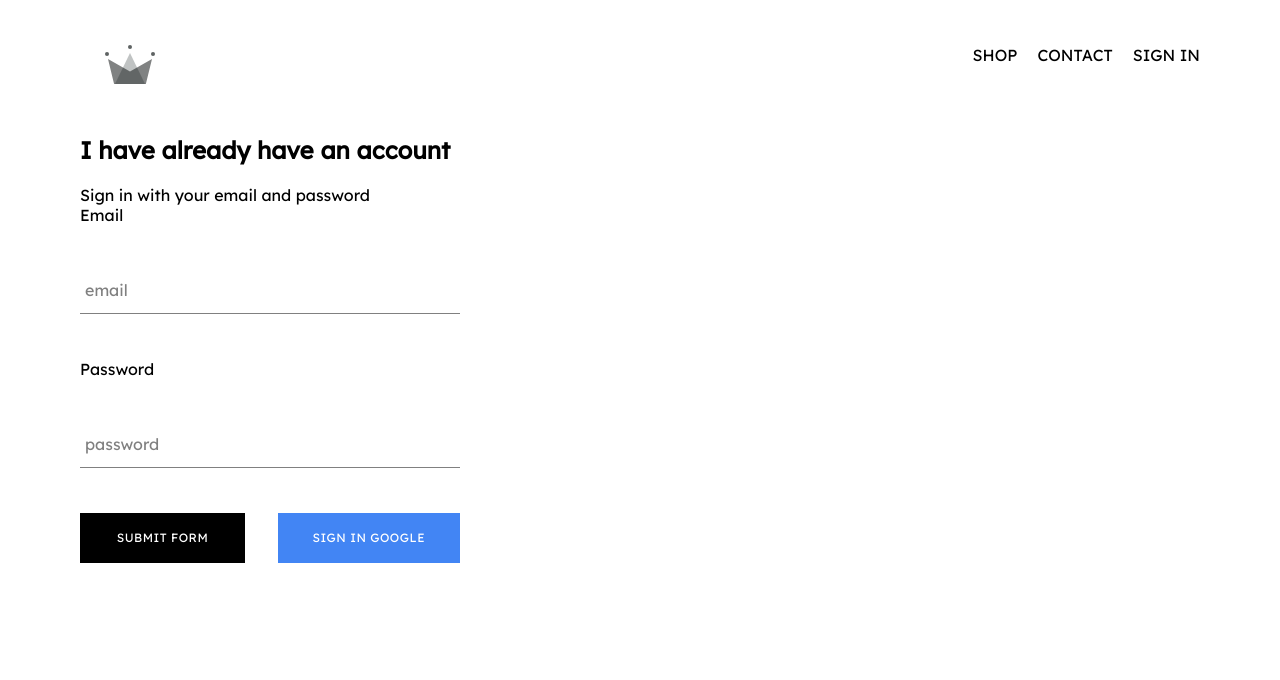
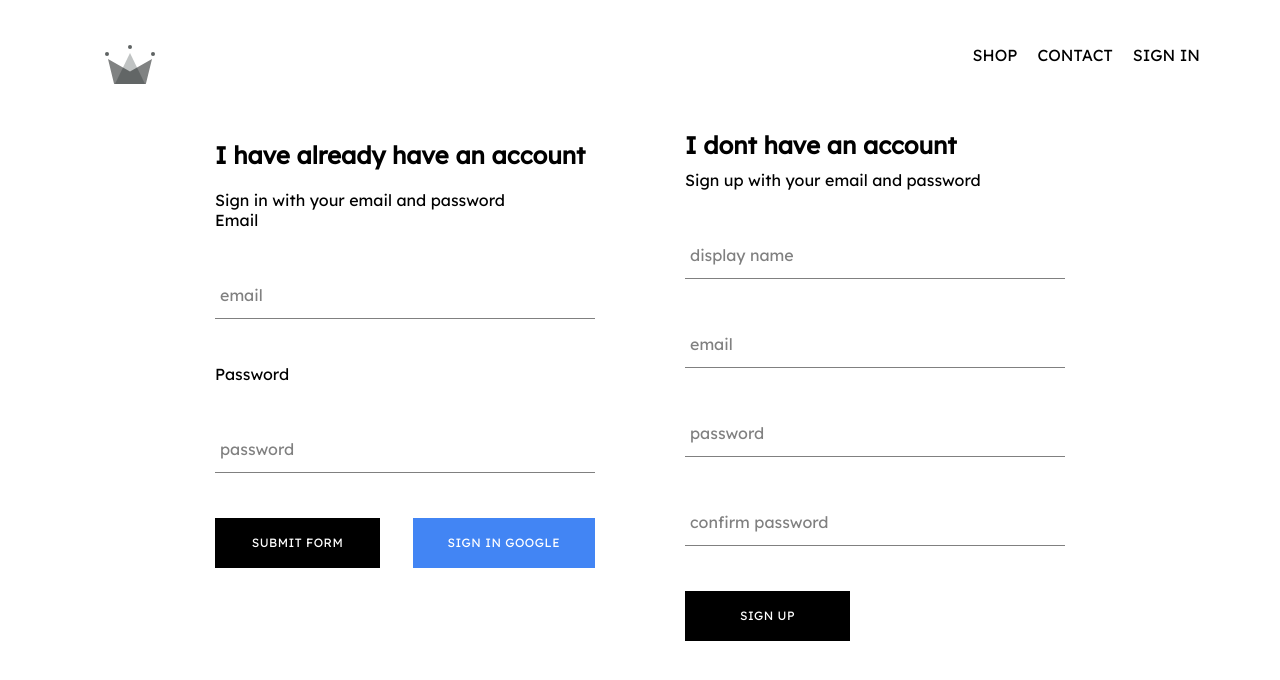
Before and after one commit to Diyorbek-Yusupov/udemy-shop, a React (Create React App) app: page /signin in a window 1280 px wide. Shown: the top 680 px of the page. Built offline with nearby package versions, Linux system fonts and the light colour scheme; no server answers.

Commit message:
implemented signUp with email functionality

```diff
--- a/src/App.js
+++ b/src/App.js
@@ -1,12 +1,13 @@
 import React from "react";
 import { Route, Routes } from "react-router-dom";
+import { onSnapshot } from "firebase/firestore";
 
 import "./App.css";
 import Header from "./components/header/header";
 import SignInUp from "./components/signInUp/SignInUp";
 import HomePage from "./pages/home/homepage.component";
 import Shop from "./pages/shop/shop.component";
-import { auth } from "./firebase/firebase.utils";
+import { auth, createUserProfileDocument } from "./firebase/firebase.utils";
 
 class App extends React.Component {
    unSubscribeFromAuth = null;
@@ -17,15 +18,32 @@ class App extends React.Component {
       };
    }
    componentDidMount() {
-      auth.onAuthStateChanged((user) => {
-         this.setState({ currentUser: user }, () => {
+      auth.onAuthStateChanged(async (user) => {
+         console.log(user);
+         if (user) {
             console.log(user);
-         });
+            const userDocRef = await createUserProfileDocument(user);
+            onSnapshot(userDocRef, (snapshot) => {
+               this.setState(
+                  {
+                     currentUser: {
+                        id: snapshot.id,
+                        ...snapshot.data(),
+                     },
+                  },
+                  () => {
+                     console.log(this.state);
+                  }
+               );
+            });
+         } else {
+            this.setState({ currentUser: user });
+         }
       });
    }
 
    componentWillUnmount() {
-      this.unSubscribeFromAuth();
+      // this.unSubscribeFromAuth();
    }
    render() {
       return (
--- a/src/components/signInUp/SignInUp.jsx
+++ b/src/components/signInUp/SignInUp.jsx
@@ -1,11 +1,13 @@
 import React from "react";
 import SignIn from "../signIn/signIn";
+import SignUp from "../signup/SignUp";
 import "./signInUp.scss";
 
 export default function SignInUp() {
    return (
-      <div className="sign-in">
+      <div className="sign-in-and-sign-up">
          <SignIn />
+         <SignUp />
       </div>
    );
 }
--- a/src/components/signInUp/signInUp.scss
+++ b/src/components/signInUp/signInUp.scss
@@ -0,0 +1,6 @@
+.sign-in-and-sign-up {
+   width: 850px;
+   display: flex;
+   justify-content: space-between;
+   margin: 30px auto;
+}
--- /dev/null
+++ b/src/components/signup/SignUp.jsx
@@ -0,0 +1,93 @@
+import { createUserWithEmailAndPassword } from "firebase/auth";
+import React from "react";
+import { auth, createUserProfileDocument } from "../../firebase/firebase.utils";
+import Button from "../buttons/Button";
+import FormInput from "../form-input/FormInput";
+import "./signup.scss";
+
+class SignUp extends React.Component {
+   constructor() {
+      super();
+      this.state = {
+         displayName: "",
+         email: "",
+         password: "",
+         confirmPassword: "",
+      };
+   }
+   handleSubmit = async (e) => {
+      e.preventDefault();
+      const { displayName, email, password, confirmPassword } = this.state;
+      if (password !== confirmPassword) {
+         return alert("password don't match");
+      }
+      try {
+         const { user } = await createUserWithEmailAndPassword(
+            auth,
+            email,
+            password
+         );
+         createUserProfileDocument(user, { displayName });
+         this.setState({
+            displayName: "",
+            email: "",
+            password: "",
+            confirmPassword: "",
+         });
+      } catch (error) {
+         console.error(error);
+      }
+   };
+
+   handleChange = (event) => {
+      const { name, value } = event.target;
+      this.setState({ [name]: value });
+   };
+
+   render() {
+      const { displayName, email, password, confirmPassword } = this.state;
+      return (
+         <div className="sign-up">
+            <h2 className="title">I dont have an account</h2>
+            <span>Sign up with your email and password</span>
+            <form className="sign-up-form" onSubmit={this.handleSubmit}>
+               <FormInput
+                  type="text"
+                  name="displayName"
+                  value={displayName}
+                  onChange={this.handleChange}
+                  label="display name"
+                  required
+               />
+               <FormInput
+                  type="email"
+                  name="email"
+                  value={email}
+                  onChange={this.handleChange}
+                  label="email"
+                  required
+               />
+               <FormInput
+                  type="password"
+                  name="password"
+                  value={password}
+                  onChange={this.handleChange}
+                  label="password"
+                  required
+               />
+               <FormInput
+                  type="confirmPassword"
+                  name="confirmPassword"
+                  value={confirmPassword}
+                  onChange={this.handleChange}
+                  label="confirm password"
+                  required
+               />
+               <Button type={"submit"}>Sign up</Button>
+            </form>
+         </div>
+      );
+   }
+}
+
+export default SignUp;
--- /dev/null
+++ b/src/components/signup/signup.scss
@@ -0,0 +1,9 @@
+.sign-up {
+   display: flex;
+   flex-direction: column;
+   width: 380px;
+
+   .title {
+      margin: 10px 0;
+   }
+}
--- a/src/firebase/firebase.utils.js
+++ b/src/firebase/firebase.utils.js
@@ -1,6 +1,13 @@
 // Import the functions you need from the SDKs you need
 import { initializeApp } from "firebase/app";
 import { getAuth, signInWithPopup, GoogleAuthProvider } from "firebase/auth";
+import {
+   collection,
+   doc,
+   setDoc,
+   getDoc,
+   getFirestore,
+} from "firebase/firestore";
 // import { getAnalytics } from "firebase/analytics";
 // TODO: Add SDKs for Firebase products that you want to use
 // https://firebase.google.com/docs/web/setup#available-libraries
@@ -20,6 +27,8 @@ const firebaseConfig = {
 // Initialize Firebase
 const app = initializeApp(firebaseConfig);
 const provider = new GoogleAuthProvider();
+// Initialize Cloud Firestore and get a reference to the service
+const db = getFirestore(app);
 // const analytics = getAnalytics(app);
 
 provider.setCustomParameters({ prompt: "select_account" });
@@ -49,4 +58,30 @@ export const signInWithGoogle = () => {
       // ...
    }); */
 
+const usersColletionRef = collection(db, "users");
+
+export const createUserProfileDocument = async (userAuth, additionalData) => {
+   if (!userAuth) return;
+   const userDocRef = doc(db, "users", userAuth.uid);
+   const docSnap = await getDoc(userDocRef);
+
+   console.log(docSnap.exists());
+   if (!docSnap.exists()) {
+      const { displayName, email } = userAuth;
+      const createdAt = new Date();
+
+      try {
+         await setDoc(userDocRef, {
+            displayName,
+            email,
+            createdAt,
+            ...additionalData,
+         });
+      } catch (err) {
+         console.log(`Problem with creating user ${err.message}`);
+      }
+   }
+   return userDocRef;
+};
+
 export default app;
```
